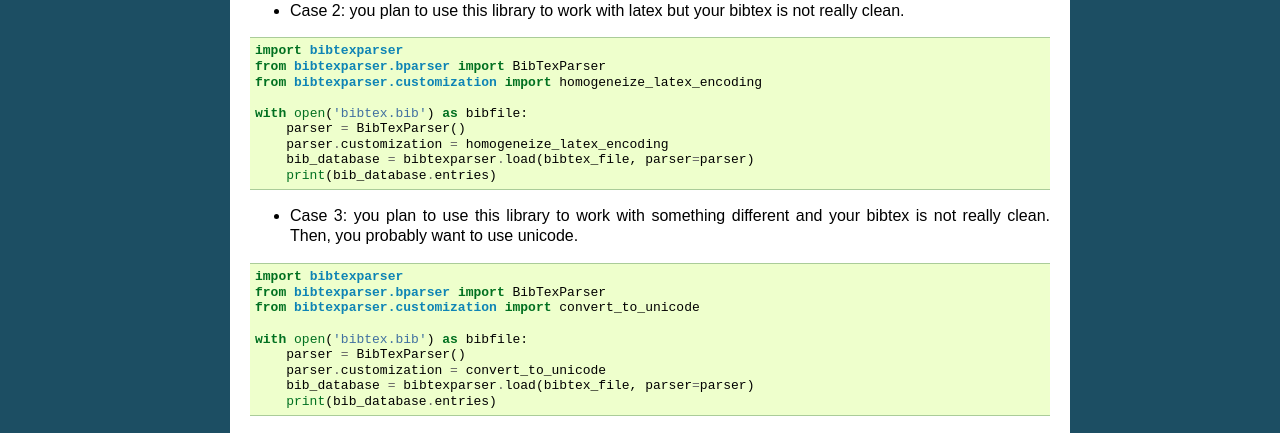
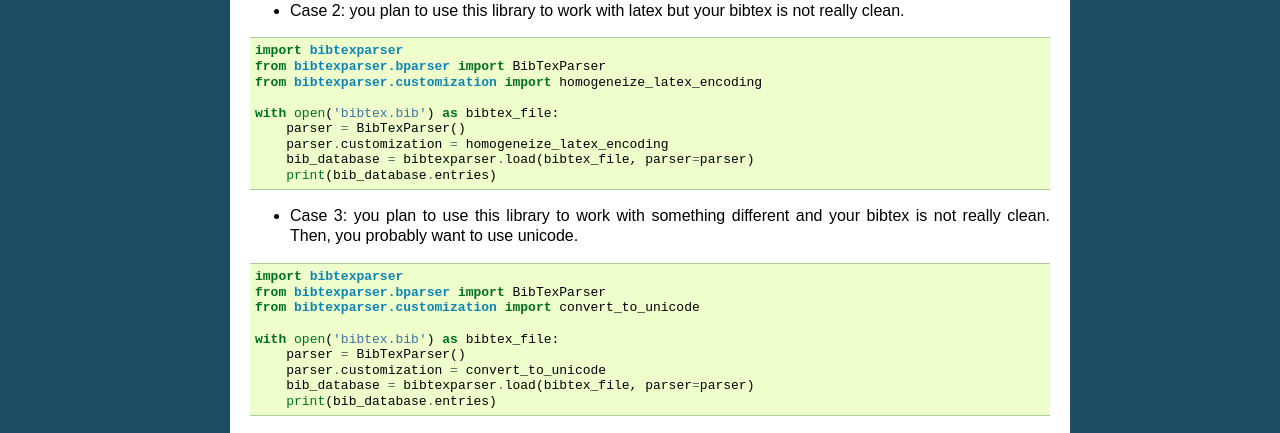
Before and after one commit to sciunto-org/python-bibtexparser, a Sphinx documentation site: the page built from docs/source/tutorial.rst, in a window 1280 px wide and 900 px high, scrolled down 1740 px. Shown: the part 340-773 px from the top of the window. Built offline with Sphinx 7.4.7, drawn with Linux system fonts in a browser that asks for light colours.

Commit message:
Fix variable names
Make the variable for handling files consistent and fix the
examples for customizations 2 and 3.

```diff
--- a/docs/source/tutorial.rst
+++ b/docs/source/tutorial.rst
@@ -140,7 +140,7 @@ They are sometimes coded like this ``\'{e}`` but this is not the correct way, ``
     from bibtexparser.bparser import BibTexParser
     from bibtexparser.customization import homogeneize_latex_encoding
 
-    with open('bibtex.bib') as bibfile:
+    with open('bibtex.bib') as bibtex_file:
         parser = BibTexParser()
         parser.customization = homogeneize_latex_encoding
         bib_database = bibtexparser.load(bibtex_file, parser=parser)
@@ -156,7 +156,7 @@ They are sometimes coded like this ``\'{e}`` but this is not the correct way, ``
     from bibtexparser.bparser import BibTexParser
     from bibtexparser.customization import convert_to_unicode
 
-    with open('bibtex.bib') as bibfile:
+    with open('bibtex.bib') as bibtex_file:
         parser = BibTexParser()
         parser.customization = convert_to_unicode
         bib_database = bibtexparser.load(bibtex_file, parser=parser)
```
